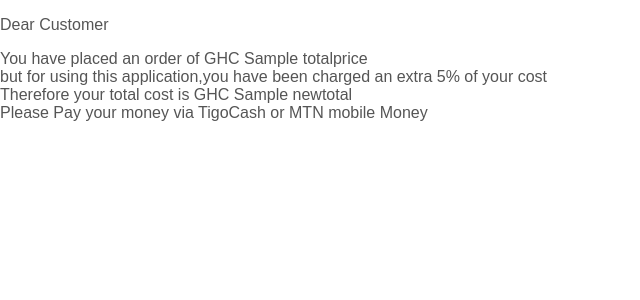
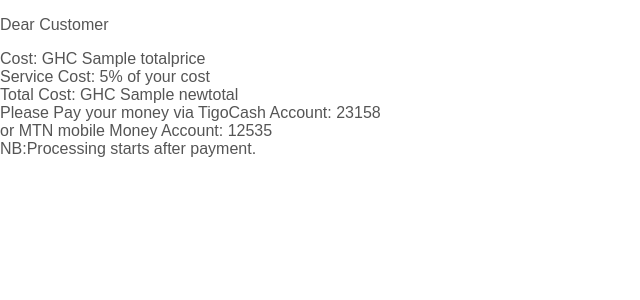
Before and after one commit to Kaf/Final-Project, a Django app: template FinalProject/templates/MyFinalProject/confirm.html in a window 1280 px wide. Shown: the part 44-344 px from the top of the page, without its empty margins (0-640 px from the left). Run offline with Django 3.2, Linux system fonts and the light colour scheme; the template is opened without the code that fills it: most values are stand-ins (such as "Sample title", 1, 10 or a date in 2020).

Commit message:
push push

```diff
--- a/FinalProject/MyFinalProject/views.py
+++ b/FinalProject/MyFinalProject/views.py
@@ -113,7 +113,7 @@
 	#print order
 	orders = Order.objects.filter(company=comp).order_by('-created')
 	for order in orders:
-		print 'order id',order.id
+		#print 'order id',order.id
 		order.placedorder = order.placedorder.split('\n')[:-1]
 		if int(check_id)==order.id:
 
--- a/FinalProject/templates/MyFinalProject/confirm.html
+++ b/FinalProject/templates/MyFinalProject/confirm.html
@@ -7,9 +7,11 @@
 
 
 <p>Dear Customer</p>
-	<h>You have placed an order of  GHC {{totalprice}} </h></br>
-	<h>but for using this application,you have been charged an extra 5% of your cost</h></br>
-	<h>Therefore your total cost is GHC {{newtotal}} </h></br>
-		<h>Please Pay your money via TigoCash or MTN mobile Money </h>
+	<h>Cost: GHC {{totalprice}} </h></br>
+	<h>Service Cost: 5% of your cost</h></br>
+	<h>Total Cost: GHC {{newtotal}} </h></br>
+	<h>Please Pay your money via TigoCash Account: 23158</h></br>
+	<h>or MTN mobile Money Account: 12535 </h></br>
+	<h>NB:Processing starts after payment.</h>
 
 {% endblock %}
--- a/FinalProject/templates/MyFinalProject/restaurant.html
+++ b/FinalProject/templates/MyFinalProject/restaurant.html
@@ -49,11 +49,9 @@
 	<h><b><i><hr>New Order</hr></i></b></h></br>
 	<h>The customer with telephone number <b>0{{detail.phonenumber}}</b> has ordered for the following menu items:</h>
 	<ul>
-	    <ul>{% for thing in detail.placedorder %}
-			<li>{{thing}}</li>
-		{% endfor %}
-	    </ul>
+
 	      <div><b>Amount</b> :{{ detail.total }}</div>
+	     <div><b>Order:{{ detail.placedorder }}</div>
               <div><b>Date</b> :{{ detail.created }}</div>
 		{% if detail.ispaid %}
 			<a class="mHomeFeaturesItem" name="" href="/MyFinalProject/restaurant/{{comp_id}}/check_{{detail.id}}=False">
```
